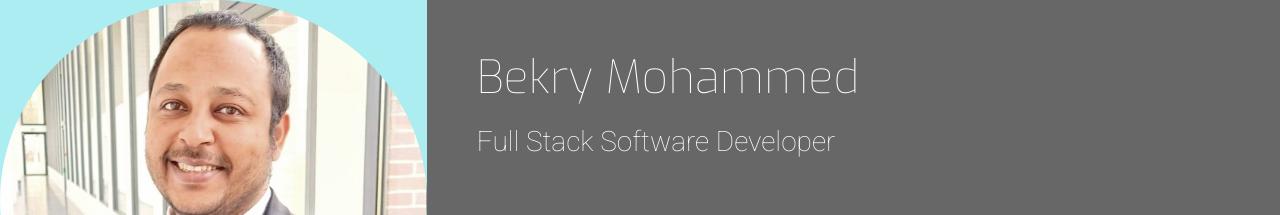
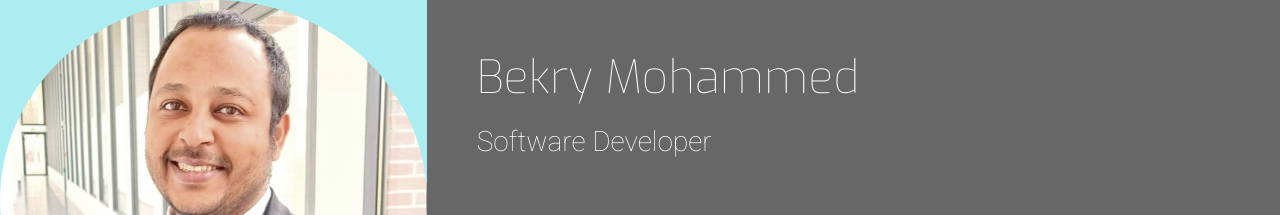
Before and after one commit to bky201/resume, a website: page index.html in a window 1280 px wide. Shown: the top 215 px of the page. Drawn offline with nearby package versions, Linux system fonts and the light colour scheme.

Commit message:
Update cv

```diff
--- a/index.html
+++ b/index.html
@@ -17,7 +17,7 @@
                 <div class="row no-gutters bg-color-name-title">
                     <div class="col heading">
                         <h1 class="name">Bekry Mohammed</h1>
-                        <h2 class="title">Full Stack Software Developer</h2>
+                        <h2 class="title">Software Developer</h2>
                     </div>
                 </div>
                 <div class="row no-gutters menu">
```
Also changed, not shown: 1 other file.
